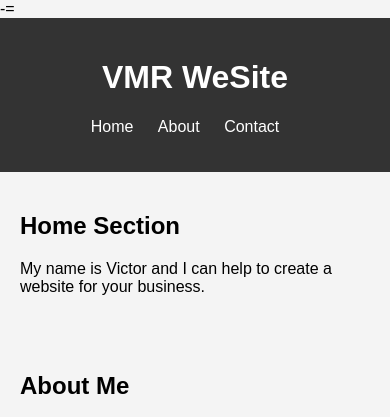
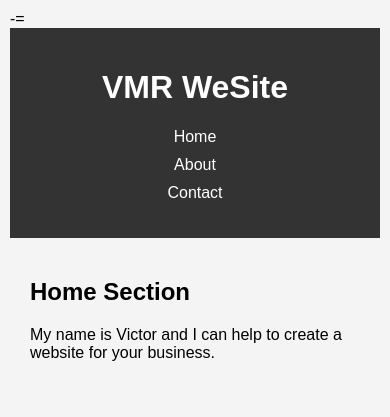
Before and after one commit to vinny2091/v, a plain HTML site: page index.html in a window 390 px wide. Shown: the top 417 px of the page. Drawn offline with Linux system fonts and the light colour scheme.

Commit message:
styles.css

```diff
--- a/styles.css
+++ b/styles.css
@@ -43,3 +43,16 @@ img {
     height: auto;
     border-radius: 10px;
 }
+
+@media only screen and (max-width: 600px) {
+    body {
+        padding: 10px;
+    }
+    img {
+        max-width: 100%;
+    }
+    nav ul li {
+        display: block; /* Stack navigation items on mobile */
+        margin: 10px 0;
+    }
+}
```
